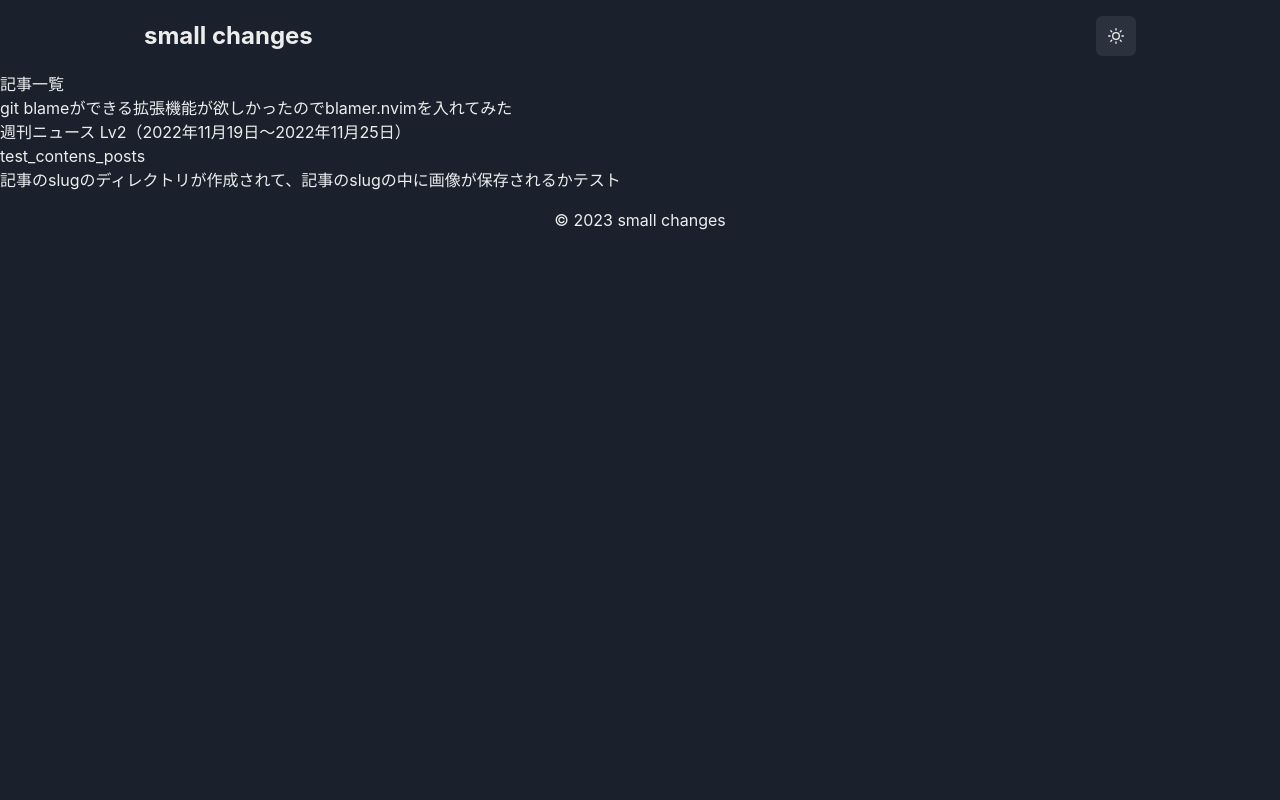
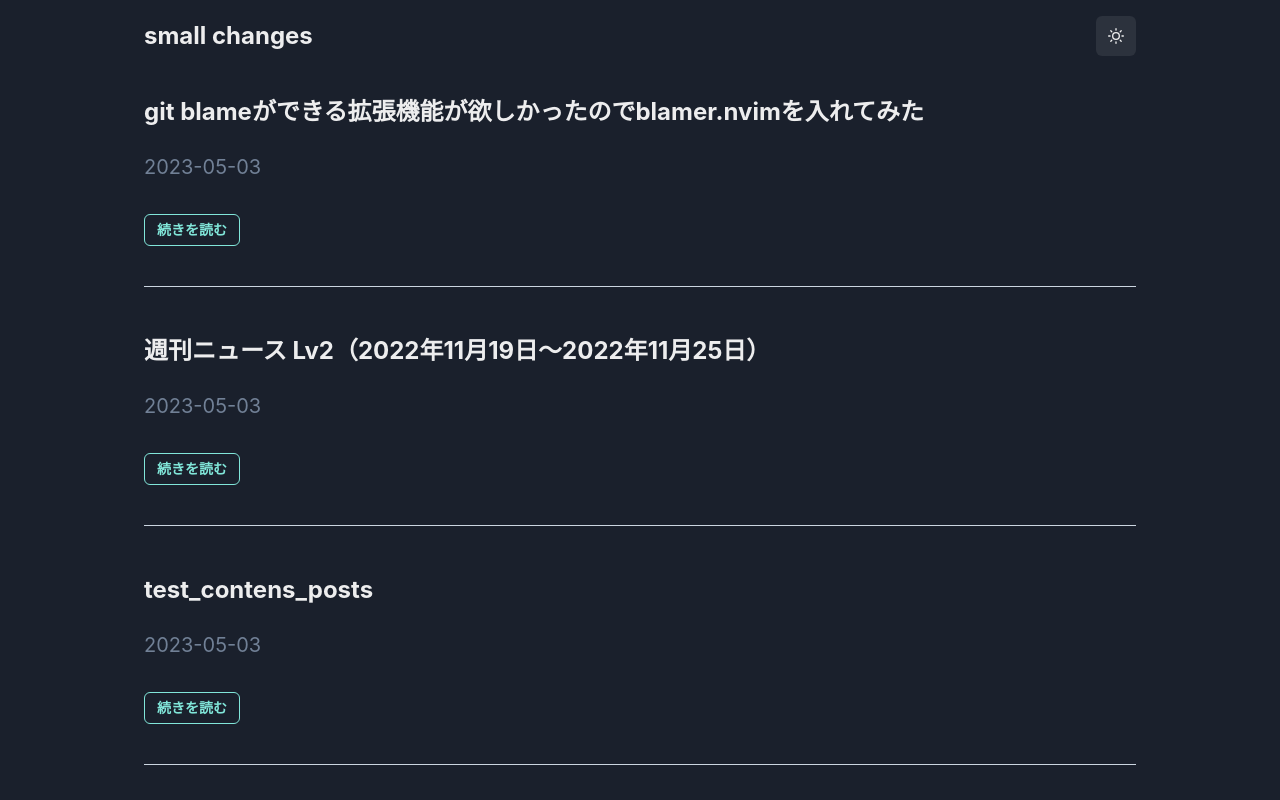
Before and after one commit to ChristianSantanaLlanes/next-blog, a Next.js app: page / in a window 1280 px wide. Shown: the top 800 px of the page. Built offline with nearby package versions, Linux system fonts and the light colour scheme.

Commit message:
update PostsPage

```diff
--- /dev/null
+++ b/src/app/DateTime.tsx
@@ -0,0 +1,24 @@
+"use client";
+
+import dayjs from "dayjs";
+import utc from "dayjs/plugin/utc";
+import timezone from "dayjs/plugin/timezone";
+
+import { Text, Box } from "@chakra-ui/react";
+
+type Props = {
+  datetime: string;
+};
+
+export const DateTime = ({ datetime }: Props) => {
+  dayjs.extend(utc);
+  dayjs.extend(timezone);
+  const formatDate = dayjs.utc(datetime).tz("Asia/Tokyo").format("YYYY-MM-DD");
+  return (
+    <Box mt="4">
+      <Text as="time" dateTime={formatDate} fontSize="xl" color="gray.500">
+        {formatDate}
+      </Text>
+    </Box>
+  );
+};
--- a/src/app/PostsPage.tsx
+++ b/src/app/PostsPage.tsx
@@ -1,6 +1,8 @@
 "use client";
 
+import { Box, Container, Heading, Button, Stack } from "@chakra-ui/react";
 import Link from "next/link";
+import { DateTime } from "./DateTime";
 import type { Post } from "src/types/post";
 
 type Props = {
@@ -10,18 +12,47 @@ type Props = {
 export default function PostsPage({ allPosts }: Props) {
   return (
     <>
-      <p>記事一覧</p>
-      <ul>
+      <Box px={4}>
+        <Container
+          as="main"
+          maxW="container.lg"
+          marginTop="4"
+          marginBottom="16"
+        >
           {allPosts.map((post) => (
-          <div key={post.slug}>
+            <Box key={post.slug}>
               <Link
                 href={`contents/posts/${post.year}/${post.month}/${post.slug}`}
               >
+                <Heading
+                  as="h2"
+                  fontSize="2xl"
+                  lineHeight={2}
+                  marginTop="1"
+                  flex={1}
+                  cursor="pointer"
+                >
                   {post.title}
+                </Heading>
               </Link>
-          </div>
+              <DateTime datetime={post.date} />
+              <Link
+                href={`contents/posts/${post.year}/${post.month}/${post.slug}`}
+              >
+                <Button colorScheme="teal" variant="outline" size="sm" mt="8">
+                  続きを読む
+                </Button>
+              </Link>
+              <Stack
+                mt="10"
+                mb="10"
+                borderBottom="1px"
+                borderColor="gray.300"
+              />
+            </Box>
           ))}
-      </ul>
+        </Container>
+      </Box>
     </>
   );
 }
```
Lines whose indentation alone changed are shown as unchanged.
